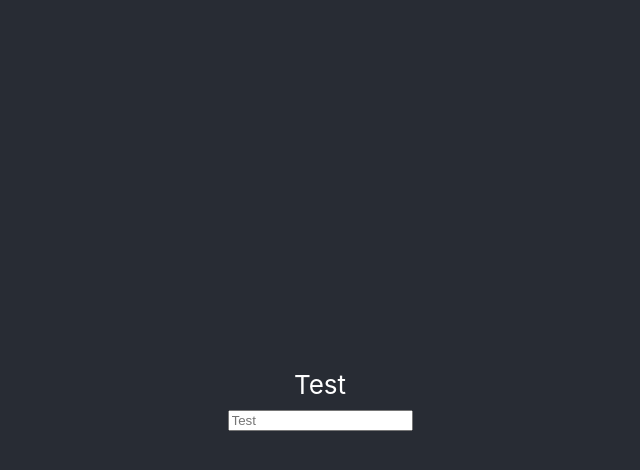
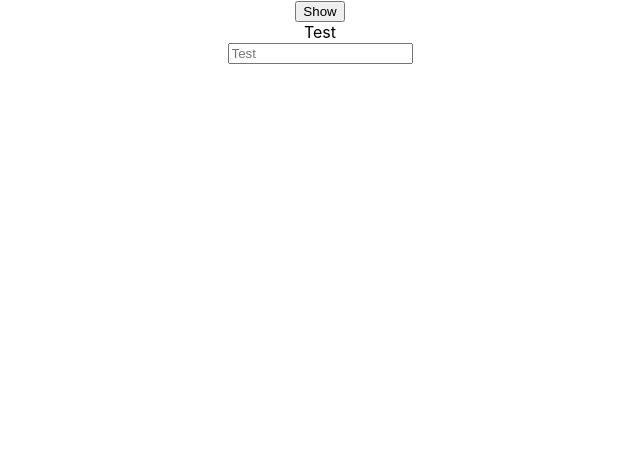
Before and after one commit to jsprute/react-form-creator, a React (Create React App) app: page / in a window 1280 px wide. Shown: the top 470 px of the page, without its empty margins (320-960 px from the left). Built offline with nearby package versions, Linux system fonts and the light colour scheme.

Commit message:
Adding logic to extract value

```diff
--- a/src/App.tsx
+++ b/src/App.tsx
@@ -1,14 +1,23 @@
-import React from 'react';
+import React, {ChangeEvent, useState} from 'react';
 import './App.css';
-import {JSTextBox} from './components/jstextbox';
+import {JSTextBox} from './components/controls/jstextbox';
 
 function App() {
 
+  const [value, updateValue] = useState("");
+
+  function handleShow(){
+    alert(value);
+  }
+
+  function handleChange(event: ChangeEvent<HTMLInputElement>) {
+    updateValue(event.target.value);
+  }
+
   return (
     <div className="App">
-      <header className="App-header">
-        <JSTextBox label="Test" ></JSTextBox>
-     </header>
+      <button type="button" onClick={() => handleShow()} > Show </button>
+        <JSTextBox label="Test" handleChange={handleChange} value={value} ></JSTextBox>
     </div>
   );
 }
--- /dev/null
+++ b/src/components/controls/jstextbox.tsx
@@ -0,0 +1,30 @@
+import React, { FormEvent, useEffect, useState, ChangeEvent } from 'react';
+
+type Props = {
+    label: string;
+    handleChange: (event: ChangeEvent<HTMLInputElement>) => void;
+    value: string;
+}
+
+export const JSTextBox = (props: Props) => {
+
+    useEffect(() => {
+    });
+
+    return (
+    <div>
+        <div>
+            {props.label}
+        </div>
+        <div>
+        <input
+            type="text"
+            placeholder={props.label}
+            value={props.value}
+            onChange={props.handleChange}
+        />
+        </div>
+    </div>
+    );
+
+}
--- a/src/components/jstextbox.tsx
+++ /dev/null
@@ -1,34 +0,0 @@
-import React, { FormEvent, useEffect, useState } from 'react';
-
-type Props = {
-    label: string;
-}
-
-export const JSTextBox = (props: Props) => {
-    const [value, updateText] = useState('');
-
-    useEffect(() => {
-        console.log('Search: component rendered');
-    });
-
-    const inputChange = (event: any): void => {
-        updateText(event.target.value as string || '');
-    };
-
-    return (
-    <div>
-        <div>
-            {props.label}
-        </div>
-        <div>
-        <input
-            type="text"
-            placeholder={props.label}
-            value={value}
-            onChange={inputChange}
-        />
-        </div>
-    </div>
-    );
-
-}
```
